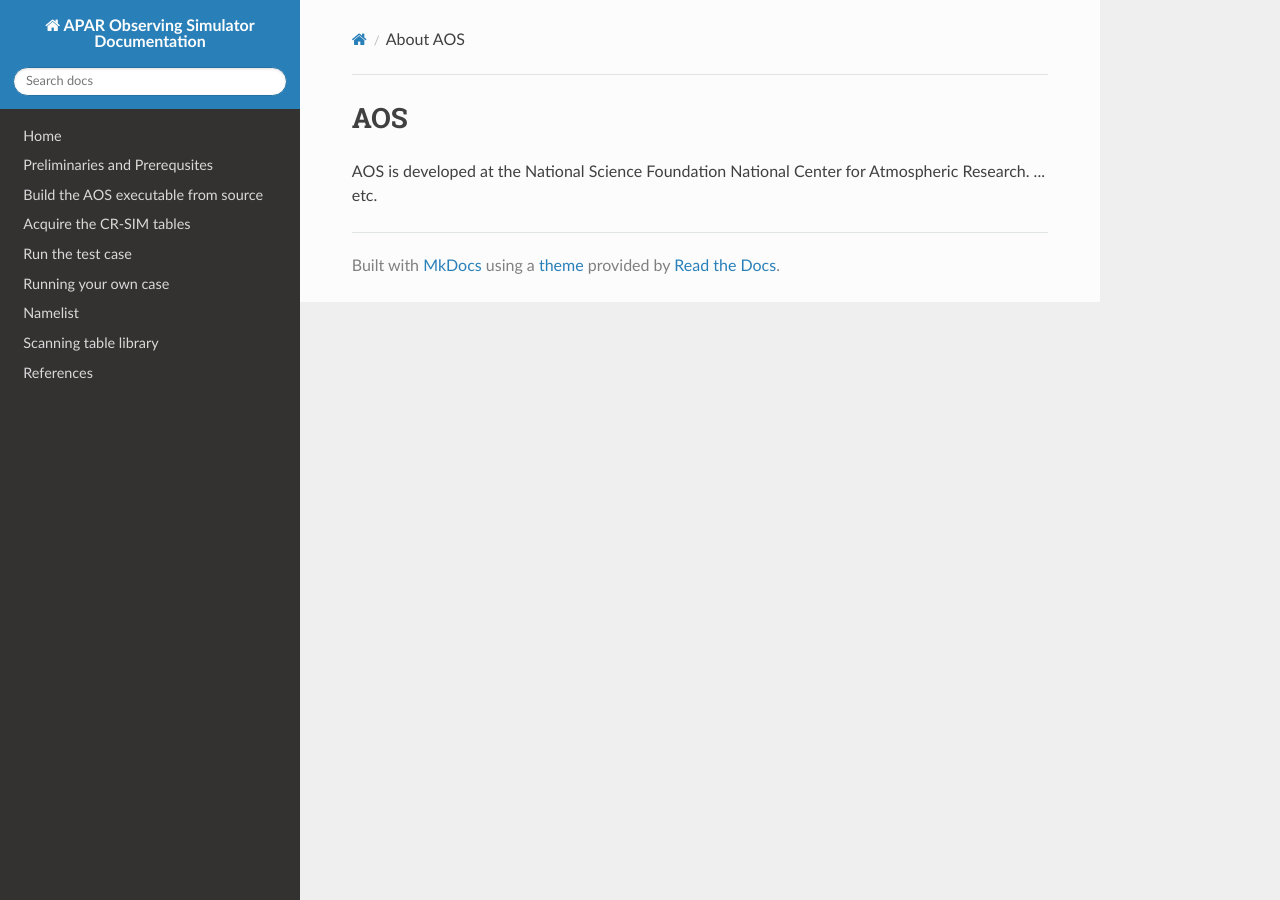
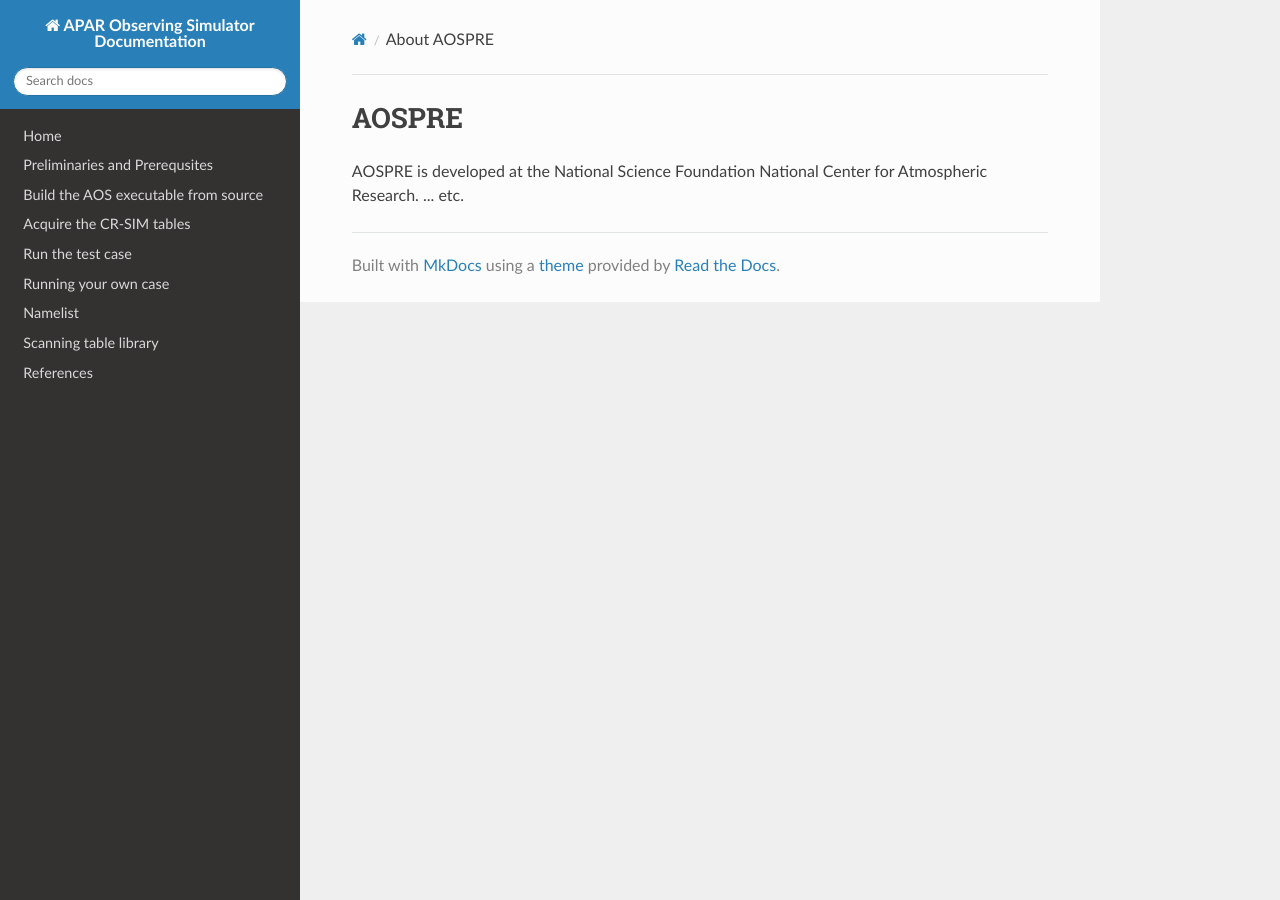
Before and after one commit to tingyucha/AOSPRE, an MkDocs documentation site: the page built from docs/about.md, in a window 1280 px wide. Built offline with MkDocs 1.6.1, drawn with Linux system fonts in a browser that asks for light colours; nearby versions of some CDN libraries.

Commit message:
Update about.md
Changing references of AOS to AOSPRE

```diff
--- a/docs/about.md
+++ b/docs/about.md
@@ -1,8 +1,8 @@
 ---
-title: About AOS
+title: About AOSPRE
 ---
 
-# AOS
+# AOSPRE
 
-AOS is developed at the National Science Foundation National Center for Atmospheric Research.
+AOSPRE is developed at the National Science Foundation National Center for Atmospheric Research.
 ... etc.
```
